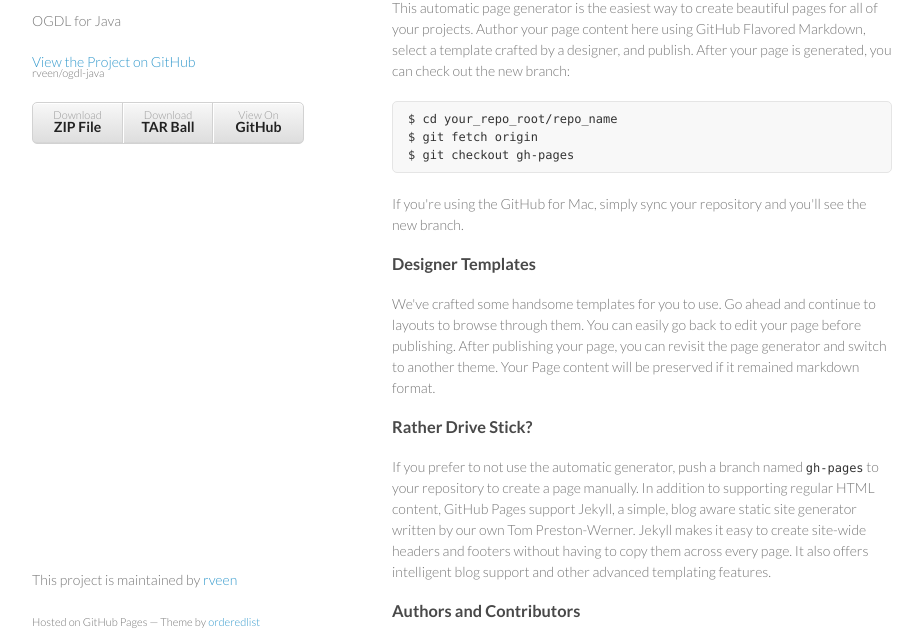
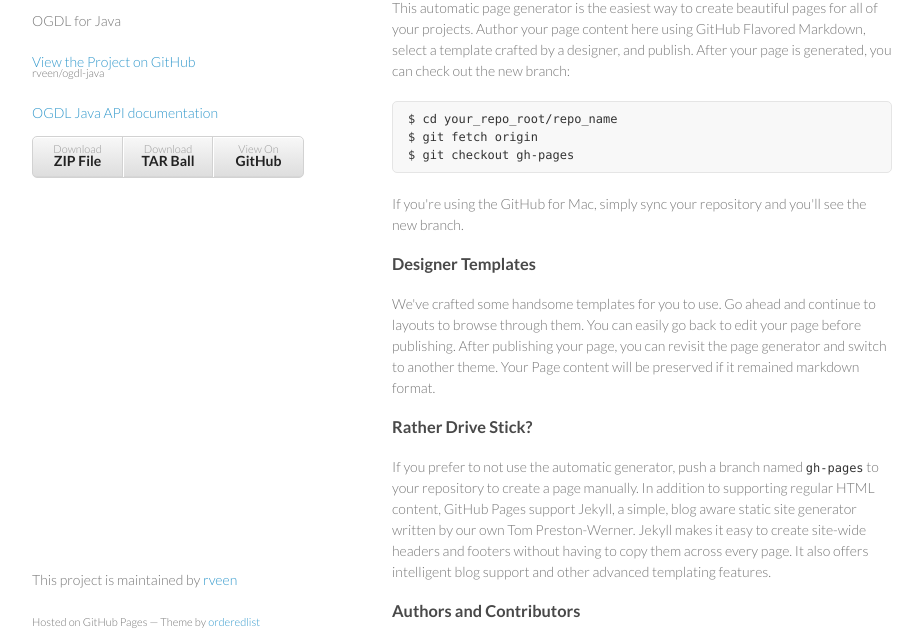
Before and after one commit to rveen/ogdl-java, a plain HTML site: page index.html in a window 1280 px wide. Shown: the part 99-736 px from the top of the page, without its empty margins (178-1101 px from the left). Drawn offline with Linux system fonts and the light colour scheme.

Commit message:
add javadoc

```diff
--- a/index.html
+++ b/index.html
@@ -19,6 +19,8 @@
         <p>OGDL for Java</p>
 
         <p class="view"><a href="https://github.com/rveen/ogdl-java">View the Project on GitHub <small>rveen/ogdl-java</small></a></p>
+
+        <p class="view"><a href="https://rveen.github.io/ogdl-java/doc/">OGDL Java API documentation <small></small></a></p>
 
 
         <ul>
```
